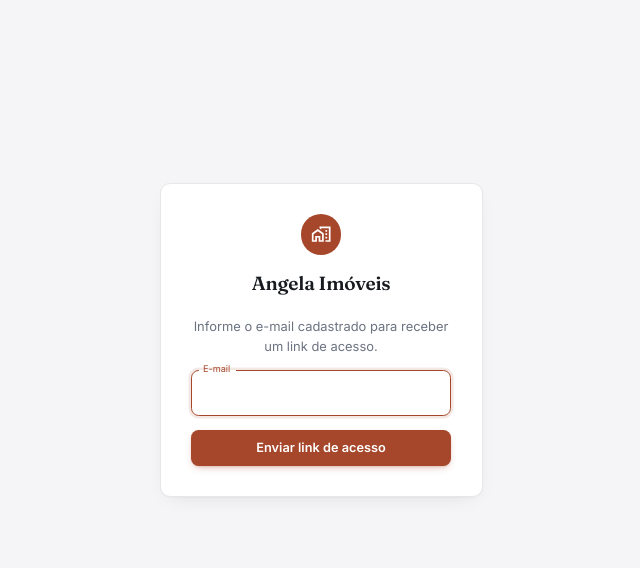
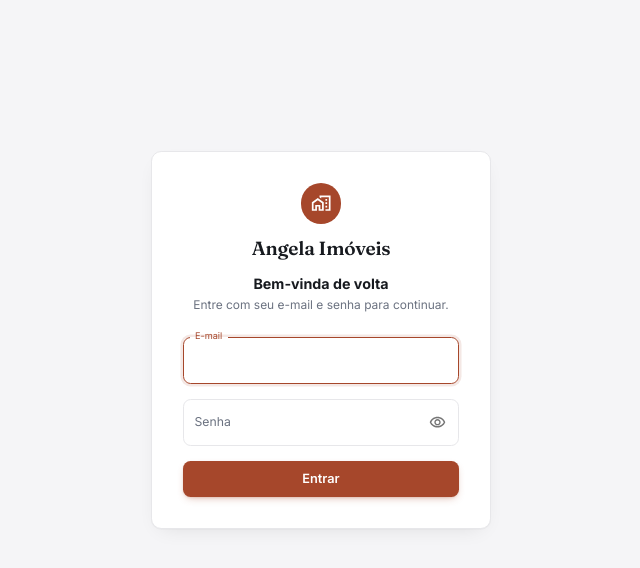
Before and after one commit to matheusASR/angela-imoveis, a React (Vite) app: page / in a window 1280 px wide. Shown: the top 568 px of the page, without its empty margins (319-959 px from the left). Built offline with nearby package versions, Linux system fonts and the light colour scheme; no server answers.

Commit message:
feat: add tela de login e autenticação por senha

```diff
--- a/src/App.tsx
+++ b/src/App.tsx
@@ -1,5 +1,4 @@
 import { useEffect, useMemo, useState } from 'react'
-import type { Session } from '@supabase/supabase-js'
 import {
   AppBar,
   Toolbar as MuiToolbar,
@@ -35,6 +34,7 @@ import {
 } from './storage'
 import { aplicarReferenciaMensal, calcValorAdm, precisaReajuste, hojeISO } from './calc'
 import { supabase } from './lib/supabaseClient'
+import { useSession } from './hooks/useSession'
 import { appBarShadow } from './theme'
 
 import LoginScreen from './components/LoginScreen'
@@ -50,7 +50,7 @@ import SegmentedTabs from './components/SegmentedTabs'
 type Aba = 'imoveis' | 'relatorios' | 'clientes'
 
 export default function App() {
-  const [session, setSession] = useState<Session | null | undefined>(undefined)
+  const session = useSession()
 
   const [locacoes, setLocacoes] = useState<Locacao[]>([])
   const [clientes, setClientes] = useState<Cliente[]>([])
@@ -76,13 +76,6 @@ export default function App() {
 
   const showErro = (e: unknown) =>
     showSnack(e instanceof Error ? e.message : 'Ocorreu um erro ao falar com o servidor.', 'error')
-
-  // Sessão do Supabase Auth: undefined = ainda verificando, null = deslogado.
-  useEffect(() => {
-    supabase.auth.getSession().then(({ data }) => setSession(data.session))
-    const { data: subscription } = supabase.auth.onAuthStateChange((_event, s) => setSession(s))
-    return () => subscription.subscription.unsubscribe()
-  }, [])
 
   // Carrega os dados do Supabase assim que há sessão. Ao carregar, aplica a
   // virada de mês pendente: qualquer locação cuja competência não seja mais
--- a/src/components/LoginScreen.tsx
+++ b/src/components/LoginScreen.tsx
@@ -1,31 +1,59 @@
-import { useState } from 'react'
-import { Box, Paper, Stack, Typography, TextField, Button, Alert } from '@mui/material'
+import { useState, type FormEvent } from 'react'
+import {
+  Box,
+  Paper,
+  Stack,
+  Typography,
+  TextField,
+  Button,
+  Alert,
+  IconButton,
+  InputAdornment,
+  CircularProgress,
+} from '@mui/material'
 import HomeWorkOutlinedIcon from '@mui/icons-material/HomeWorkOutlined'
+import VisibilityOutlinedIcon from '@mui/icons-material/VisibilityOutlined'
+import VisibilityOffOutlinedIcon from '@mui/icons-material/VisibilityOffOutlined'
 import { supabase } from '../lib/supabaseClient'
+
+/** Traduz as mensagens mais comuns do Supabase Auth para um texto amigável em pt-BR. */
+function mensagemErro(msg: string): string {
+  const normalizada = msg.toLowerCase()
+  if (normalizada.includes('invalid login credentials')) return 'E-mail ou senha incorretos.'
+  if (normalizada.includes('email not confirmed')) {
+    return 'E-mail ainda não confirmado. Verifique sua caixa de entrada.'
+  }
+  if (normalizada.includes('too many requests')) {
+    return 'Muitas tentativas seguidas. Aguarde um instante e tente novamente.'
+  }
+  return msg
+}
 
 export default function LoginScreen() {
   const [email, setEmail] = useState('')
-  const [enviando, setEnviando] = useState(false)
-  const [enviado, setEnviado] = useState(false)
+  const [senha, setSenha] = useState('')
+  const [mostrarSenha, setMostrarSenha] = useState(false)
+  const [entrando, setEntrando] = useState(false)
   const [erro, setErro] = useState('')
 
-  const handleEnviar = async () => {
-    if (!email.trim()) {
-      setErro('Informe o e-mail cadastrado.')
+  const handleSubmit = async (e: FormEvent) => {
+    e.preventDefault()
+    if (!email.trim() || !senha) {
+      setErro('Informe e-mail e senha.')
       return
     }
-    setEnviando(true)
+    setEntrando(true)
     setErro('')
-    const { error } = await supabase.auth.signInWithOtp({
+    const { error } = await supabase.auth.signInWithPassword({
       email: email.trim(),
-      options: { emailRedirectTo: window.location.origin },
+      password: senha,
     })
-    setEnviando(false)
+    setEntrando(false)
     if (error) {
-      setErro(error.message)
-      return
+      setErro(mensagemErro(error.message))
     }
-    setEnviado(true)
+    // Em caso de sucesso, o listener de sessão (useSession) atualiza o app
+    // sozinho e a tela de login some — nenhum redirecionamento manual aqui.
   }
 
   return (
@@ -39,8 +67,11 @@ export default function LoginScreen() {
         p: 2,
       }}
     >
-      <Paper variant="outlined" sx={{ p: 4.5, maxWidth: 380, width: '100%' }}>
-        <Stack spacing={2} alignItems="center" sx={{ mb: 3 }}>
+      <Paper
+        variant="outlined"
+        sx={{ p: { xs: 3, sm: 4.5 }, maxWidth: 400, width: '100%' }}
+      >
+        <Stack spacing={1.5} alignItems="center" sx={{ mb: 3.5 }}>
           <Box
             sx={{
               display: 'flex',
@@ -66,36 +97,69 @@ export default function LoginScreen() {
           >
             Angela Imóveis
           </Typography>
+          <Stack spacing={0.25} alignItems="center">
+            <Typography sx={{ fontWeight: 700, fontSize: '1.05rem' }}>Bem-vinda de volta</Typography>
+            <Typography color="text.secondary" sx={{ fontSize: '0.88rem', textAlign: 'center' }}>
+              Entre com seu e-mail e senha para continuar.
+            </Typography>
+          </Stack>
         </Stack>
 
-        {enviado ? (
-          <Alert severity="success" variant="outlined">
-            Link de acesso enviado para <strong>{email}</strong>. Abra o e-mail e clique no link para
-            entrar.
+        <Stack component="form" onSubmit={handleSubmit} spacing={2.25}>
+          {erro && (
+            <Alert severity="error" variant="outlined">
+              {erro}
             </Alert>
-        ) : (
-          <Stack spacing={2}>
-            <Typography color="text.secondary" sx={{ textAlign: 'center' }}>
-              Informe o e-mail cadastrado para receber um link de acesso.
-            </Typography>
+          )}
+
           <TextField
             label="E-mail"
             type="email"
             fullWidth
             autoFocus
+            autoComplete="email"
             value={email}
-              error={!!erro}
-              helperText={erro}
             onChange={(e) => setEmail(e.target.value)}
-              onKeyDown={(e) => {
-                if (e.key === 'Enter') handleEnviar()
+          />
+
+          <TextField
+            label="Senha"
+            type={mostrarSenha ? 'text' : 'password'}
+            fullWidth
+            autoComplete="current-password"
+            value={senha}
+            onChange={(e) => setSenha(e.target.value)}
+            InputProps={{
+              endAdornment: (
+                <InputAdornment position="end">
+                  <IconButton
+                    onClick={() => setMostrarSenha((v) => !v)}
+                    edge="end"
+                    size="small"
+                    aria-label={mostrarSenha ? 'Ocultar senha' : 'Mostrar senha'}
+                    tabIndex={-1}
+                  >
+                    {mostrarSenha ? (
+                      <VisibilityOffOutlinedIcon fontSize="small" />
+                    ) : (
+                      <VisibilityOutlinedIcon fontSize="small" />
+                    )}
+                  </IconButton>
+                </InputAdornment>
+              ),
             }}
           />
-            <Button variant="contained" size="large" onClick={handleEnviar} disabled={enviando}>
-              {enviando ? 'Enviando…' : 'Enviar link de acesso'}
+
+          <Button
+            type="submit"
+            variant="contained"
+            size="large"
+            disabled={entrando}
+            startIcon={entrando ? <CircularProgress size={16} color="inherit" /> : undefined}
+          >
+            {entrando ? 'Entrando…' : 'Entrar'}
           </Button>
         </Stack>
-        )}
       </Paper>
     </Box>
   )
--- /dev/null
+++ b/src/hooks/useSession.ts
@@ -0,0 +1,27 @@
+import { useEffect, useState } from 'react'
+import type { Session } from '@supabase/supabase-js'
+import { supabase } from '../lib/supabaseClient'
+
+/**
+ * Sessão do Supabase Auth, centralizada num único hook:
+ * `undefined` enquanto a sessão inicial ainda está sendo verificada,
+ * `null` quando não há usuário autenticado, ou a `Session` ativa.
+ *
+ * O client do Supabase (ver lib/supabaseClient.ts) já é criado com
+ * `persistSession`/`autoRefreshToken` habilitados, então a sessão
+ * sobrevive a um F5 e o token é renovado sozinho antes de expirar —
+ * este hook só espelha esse estado em React via onAuthStateChange.
+ */
+export function useSession(): Session | null | undefined {
+  const [session, setSession] = useState<Session | null | undefined>(undefined)
+
+  useEffect(() => {
+    supabase.auth.getSession().then(({ data }) => setSession(data.session))
+    const {
+      data: { subscription },
+    } = supabase.auth.onAuthStateChange((_event, s) => setSession(s))
+    return () => subscription.unsubscribe()
+  }, [])
+
+  return session
+}
--- a/src/lib/supabaseClient.ts
+++ b/src/lib/supabaseClient.ts
@@ -9,4 +9,11 @@ if (!supabaseUrl || !supabaseAnonKey) {
   )
 }
 
-export const supabase = createClient(supabaseUrl, supabaseAnonKey)
+export const supabase = createClient(supabaseUrl, supabaseAnonKey, {
+  auth: {
+    // Mantém a sessão salva (localStorage) entre acessos e renova o token
+    // de acesso automaticamente em background antes dele expirar.
+    persistSession: true,
+    autoRefreshToken: true,
+  },
+})
```
Also changed, not shown: 2 other files (tests, documents, lock files or other folders). Lines whose indentation alone changed are shown as unchanged.
